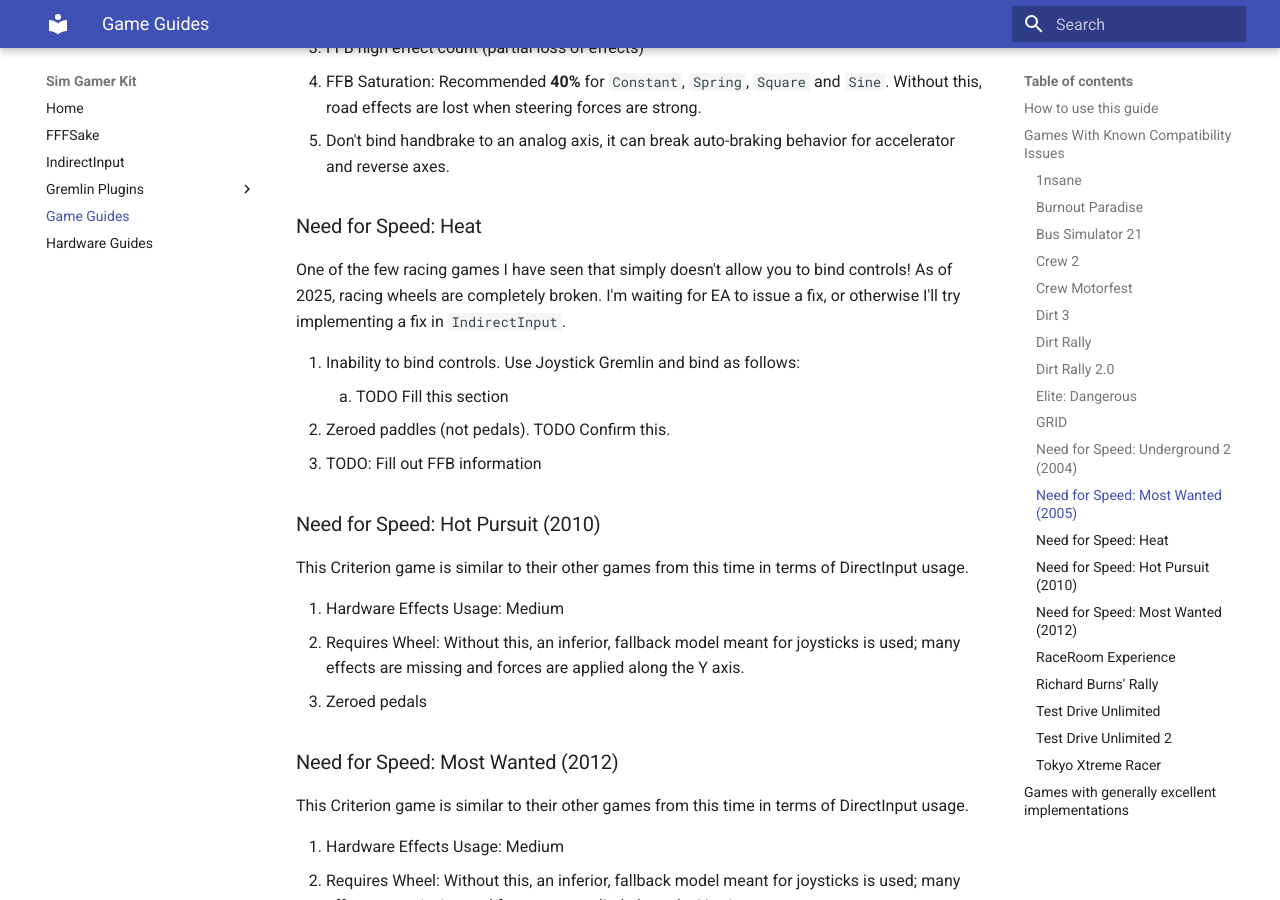
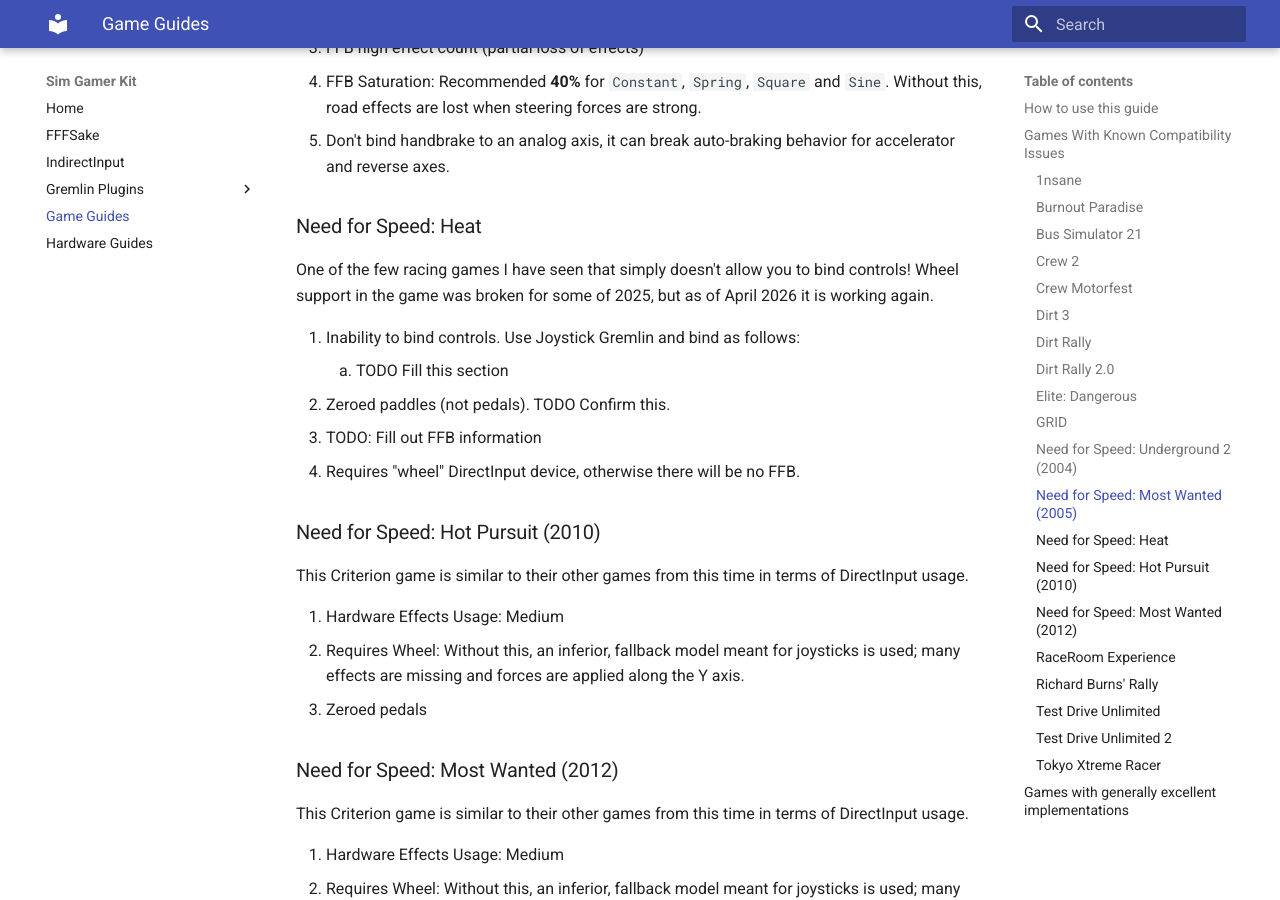
Before and after one commit to code-monet/sim-gamer-kit, an MkDocs documentation site: the page built from docs/game_guides/index.md, in a window 1280 px wide and 900 px high, scrolled down 3884 px. Built offline with MkDocs 1.6.1 and Material for MkDocs 9.7.7, drawn with Linux system fonts in a browser that asks for light colours.

Commit message:
Update game guide for NFS Heat for 2026

```diff
--- a/docs/game_guides/index.md
+++ b/docs/game_guides/index.md
@@ -165,13 +165,14 @@
 ### Need for Speed: Heat
 
 One of the few racing games I have seen that simply doesn't allow you to bind
-controls! As of 2025, racing wheels are completely broken. I'm waiting for EA to
-issue a fix, or otherwise I'll try implementing a fix in `IndirectInput`.
+controls! Wheel support in the game was broken for some of 2025, but as of April 2026
+it is working again.
 
 1.  Inability to bind controls. Use Joystick Gremlin and bind as follows:
     1.   TODO Fill this section
 2.  Zeroed paddles (not pedals). TODO Confirm this.
 3.  TODO: Fill out FFB information
+4.  Requires "wheel" DirectInput device, otherwise there will be no FFB.
 
 ### Need for Speed: Hot Pursuit (2010)
 
```
